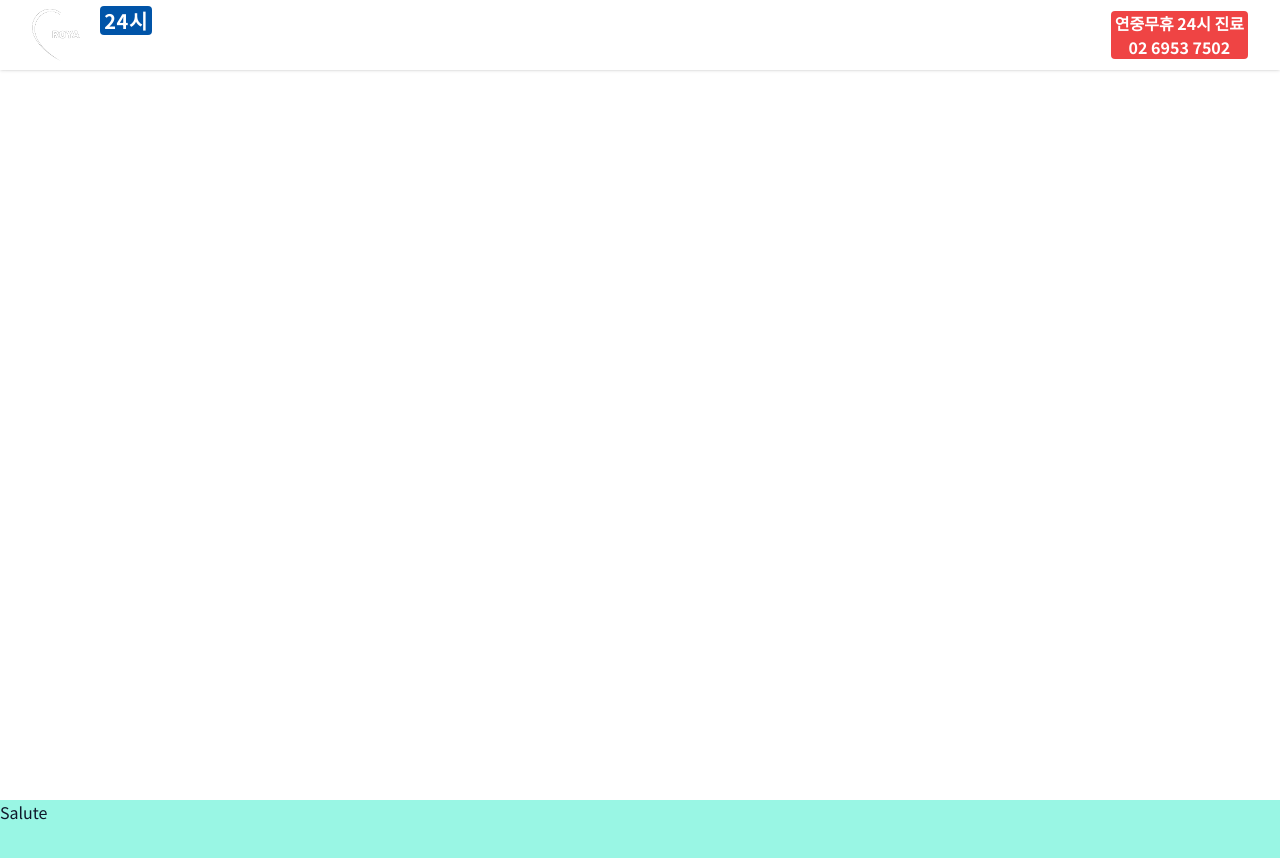
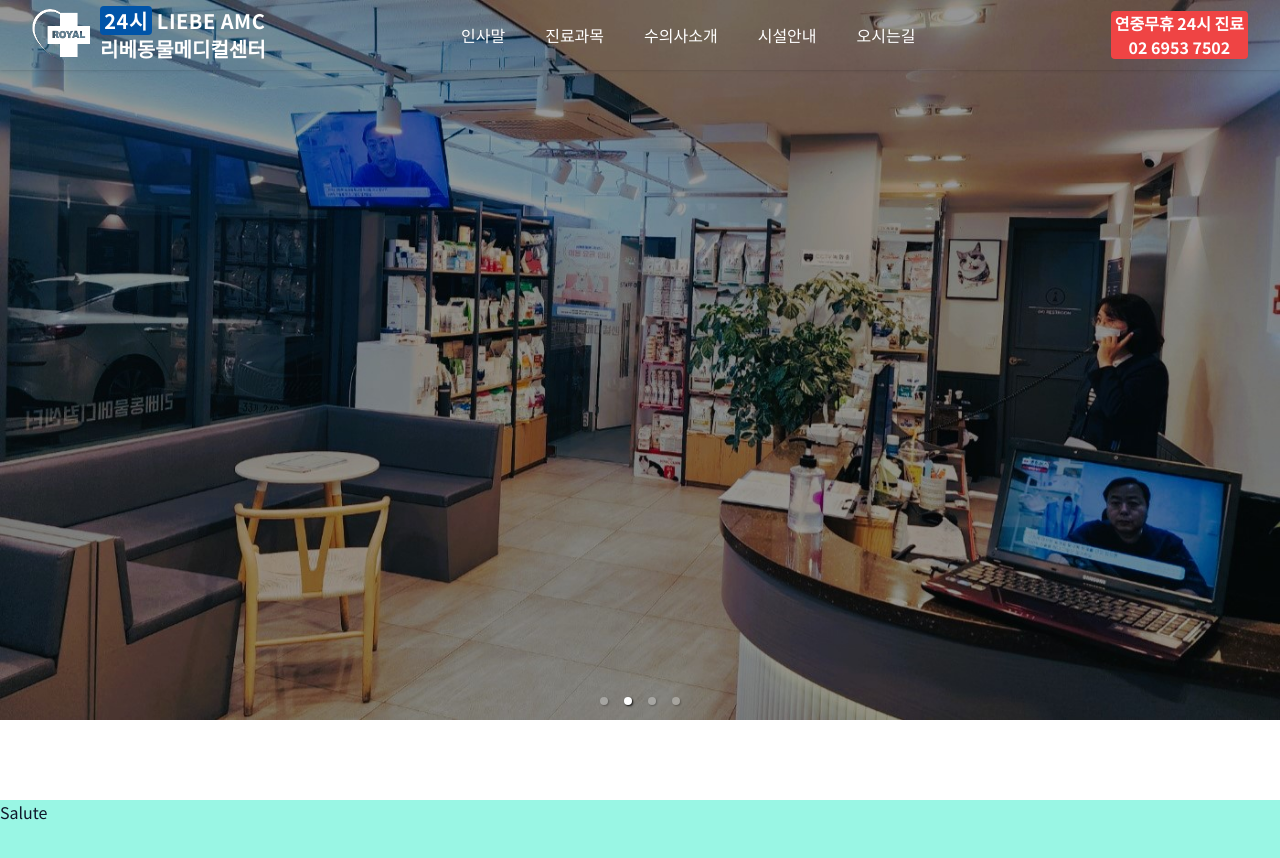
Before and after one commit to howooking/liebe-web, a Next.js app: page / in a window 1280 px wide. Shown: the top 858 px of the page. Built offline with nearby package versions, Linux system fonts and the light colour scheme.

Commit message:
commit for CI/CD

```diff
--- a/src/sections/carousel.tsx
+++ b/src/sections/carousel.tsx
@@ -1,9 +1,9 @@
-// import Slides from '../components/slides';
+import Slides from '@/components/slides';
 
 export default function Carousel() {
   return (
     <section className="h-screen overflow-hidden" id="carousel">
-      {/* <Slides /> */}
+      <Slides />
     </section>
   );
 }
```
